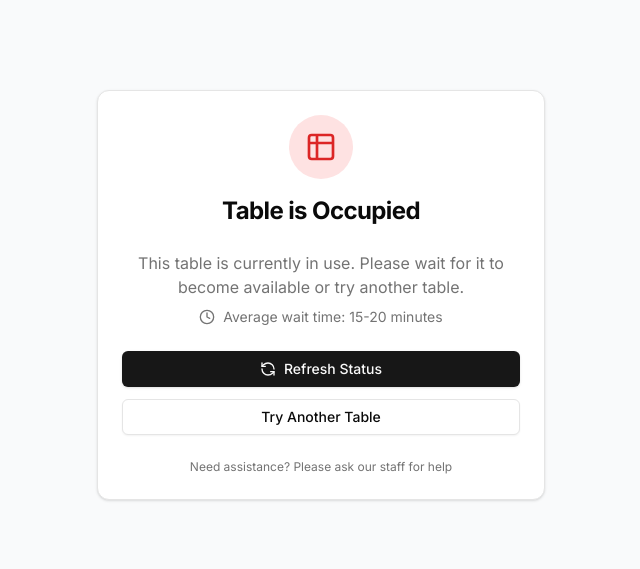
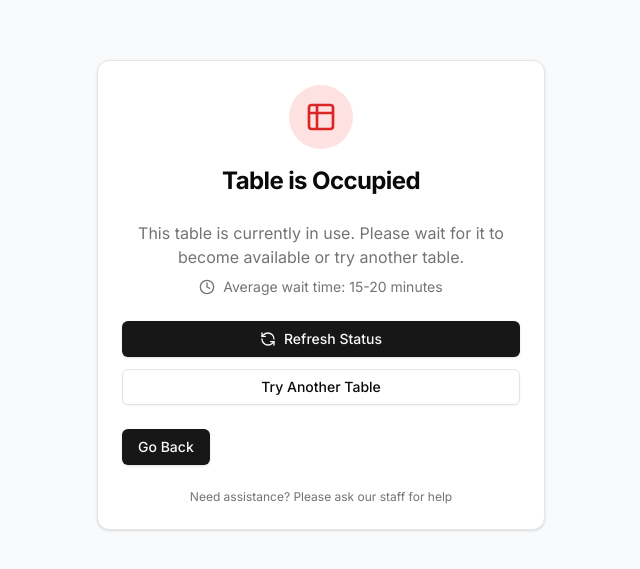
Before and after one commit to AshwinGorle/OMS-customer, a Next.js app: page /occupied in a window 1280 px wide. Shown: the part 105-674 px from the top of the page, without its empty margins (319-959 px from the left). Built offline with nearby package versions, Linux system fonts and the light colour scheme.

Commit message:
after implementing order flo

```diff
--- a/app/occupied/page.js
+++ b/app/occupied/page.js
@@ -5,9 +5,19 @@ import { Card, CardContent } from "@/components/ui/card";
 import OccupiedStatus from "@/components/occupied/OccupiedStatus";
 import WaitTimeInfo from "@/components/occupied/WaitTimeInfo";
 import ActionButtons from "@/components/occupied/ActionButtons";
+import { useRouter, useSearchParams } from "next/navigation";
+import { Button } from "@/components/ui/button";
+import { baseUrl } from "@/config";
+
 
 export default function OccupiedPage() {
   const [isRefreshing, setIsRefreshing] = useState(false);
+  const router = useRouter();
+    const searchParams = useSearchParams();
+    const tableId = searchParams.get("tableId")
+    const hotelId = searchParams.get("hotelId")
+    const tableNumber = searchParams.get("tableNumber")
+    const customerName = searchParams.get("customerName")
 
 
   // yaha par refresh logic likh dena bhai , refresh karne table status show karna hai
@@ -34,7 +44,9 @@ export default function OccupiedPage() {
             isRefreshing={isRefreshing}
             onRefresh={handleRefresh}
           />
-
+          <Button onClick={()=>router.push(`${baseUrl}/user/${hotelId}/${tableId}`)} variant="default">
+             Go Back
+          </Button>
           <div className="text-center">
             <p className="text-xs text-muted-foreground">
               Need assistance? Please ask our staff for help
@@ -45,3 +57,29 @@ export default function OccupiedPage() {
     </div>
   );
 }
+
+
+// "use client";
+// import { useRouter, useSearchParams } from "next/navigation";
+// import { baseUrl } from "@/config";
+
+//  const OccupiedPage = ()=>{
+//     const router = useRouter();
+//     const searchParams = useSearchParams();
+//     const tableId = searchParams.get("tableId")
+//     const hotelId = searchParams.get("hotelId")
+//     const tableNumber = searchParams.get("tableNumber")
+//     const customerName = searchParams.get("customerName")
+
+
+
+//     return <div>
+//         <div>{`table Number ${tableNumber} is busy`}</div>
+//         <div>{`table Id : ${tableId}`}</div>
+//         <div>{`hotel Id : ${hotelId}`}</div>
+//         <button onClick={()=>router.push(`http://localhost:3000/user/${hotelId}/${tableId}`)}>refresh</button>
+//     </div>
+
+//  }
+
+// export default OccupiedPage;
```
